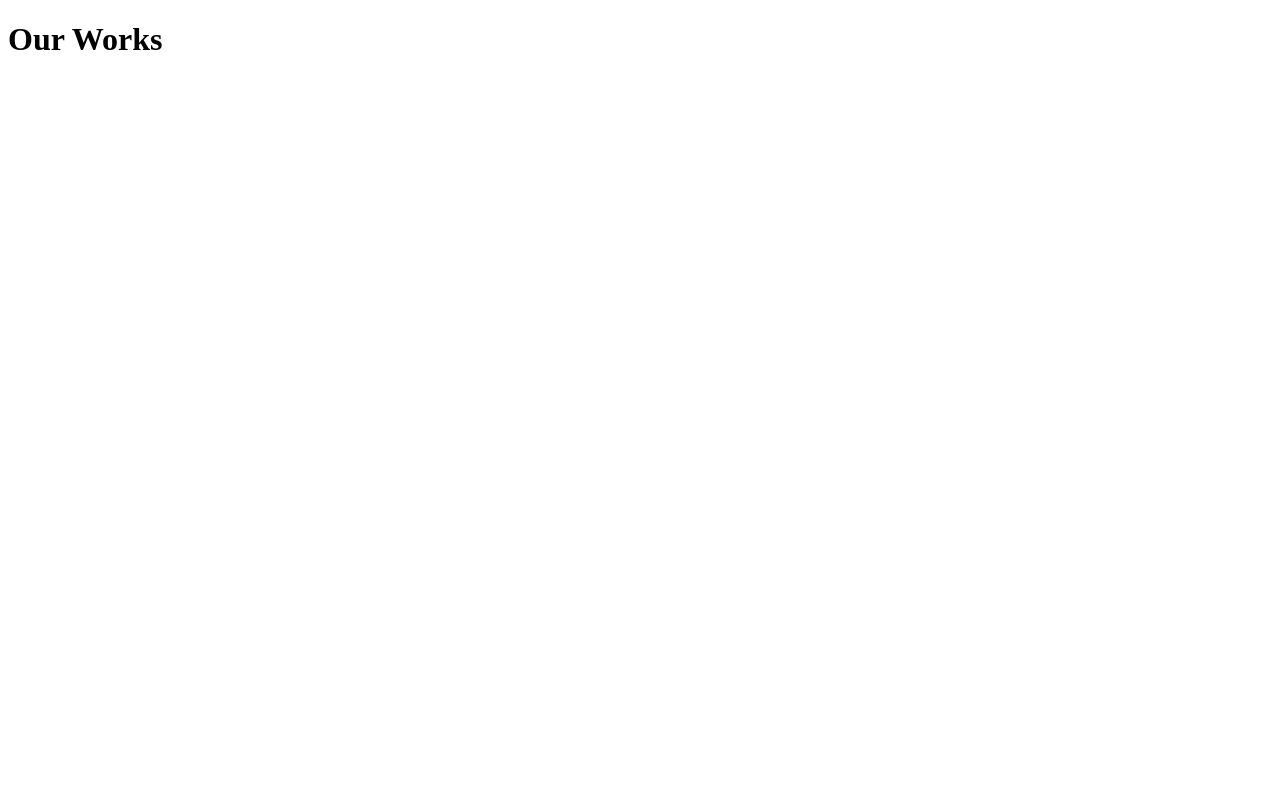
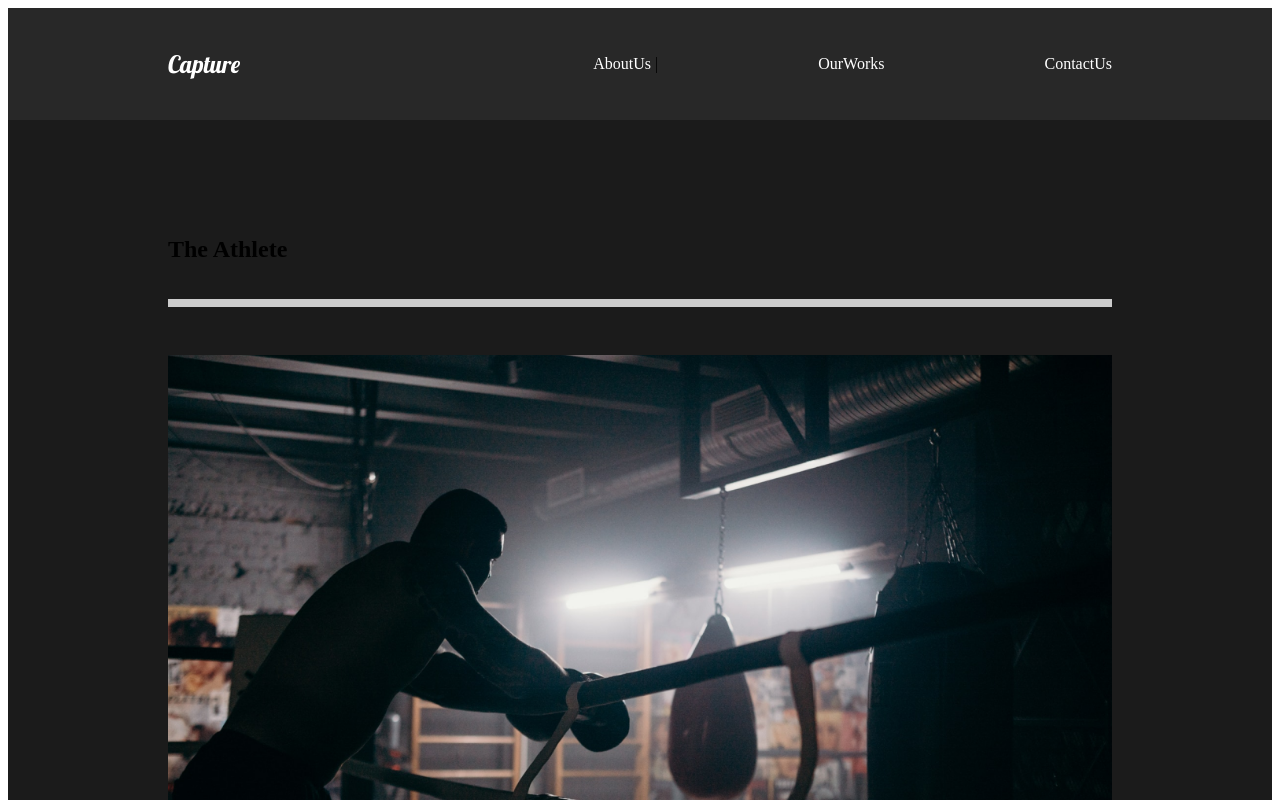
Before and after one commit to likeam/Capture, a React (Create React App) app: page /works in a window 1280 px wide. Shown: the top 800 px of the page. Built offline with nearby package versions, Linux system fonts and the light colour scheme.

Commit message:
Our Work Setup and style

```diff
--- a/src/components/Nav.js
+++ b/src/components/Nav.js
@@ -5,7 +5,7 @@
 const Nav = () => {
     return (
         <StyledNav>
-            <h1><a  id='logo'>1<Link to= "/">Capture</Link></a></h1>
+            <h1  id='logo'><Link to= "/">Capture</Link></h1>
             <ul>
                 <li>
 
--- a/src/pages/ContactUs.js
+++ b/src/pages/ContactUs.js
@@ -1,8 +1,10 @@
 import React from 'react'
+import Nav from '../components/Nav'
 
 const ContactUs = () => {
     return (
         <div>
+            <Nav />
         <h1>Contact Our</h1>
         </div>
     )
--- a/src/pages/OurWorks.js
+++ b/src/pages/OurWorks.js
@@ -1,11 +1,61 @@
 import React from 'react'
+import styled from "styled-components";
+import {Link} from "react-router-dom";
+//Imges
+import athlete from '../img/athlete-small.png';
+import theracer from '../img/theracer-small.png';
+import goodtimes from '../img/goodtimes-small.png';
+import Nav from '../components/Nav';
+
+
 
 const OurWorks = () => {
     return (
         <div>
-            <h1>Our Works</h1>
+            <Nav />
+        <Work>
+
+            <Movie>
+                <h2>The Athlete</h2>
+                <div className="line"></div>
+                <Link to="/"> <img src={athlete} alt="athele pic" /> </Link>
+            </Movie>
+            <Movie>
+                <h2>The Racer</h2>
+                <div className="line"></div>
+                <Link to="/"> <img src={theracer} alt="racer pic" /> </Link>
+            </Movie>
+            <Movie>
+                <h2>Good Times</h2>
+                <div className="line"></div>
+                <Link to= "/"> <img src={goodtimes} alt="goodtime pic" /> </Link>
+            </Movie>
+        </Work>
         </div>
     )
 }
 
+const Work = styled.div`
+    min-height: 90vh;
+    overflow: hidden;
+    padding: 5rem 10rem;
+    background: #1b1b1b;
+    h2{
+        padding: 1rem 0rem;
+    }
+`;
+
+const Movie = styled.div`
+    padding-bottom: 10rem;
+    .line{
+        height: 0.5rem;
+        background: #cccccc;
+        margin-bottom: 3rem;
+    }
+    img{
+        width: 100%;
+        height: 70vh;
+        object-fit: cover ;
+    }
+`;
 export default OurWorks
```
